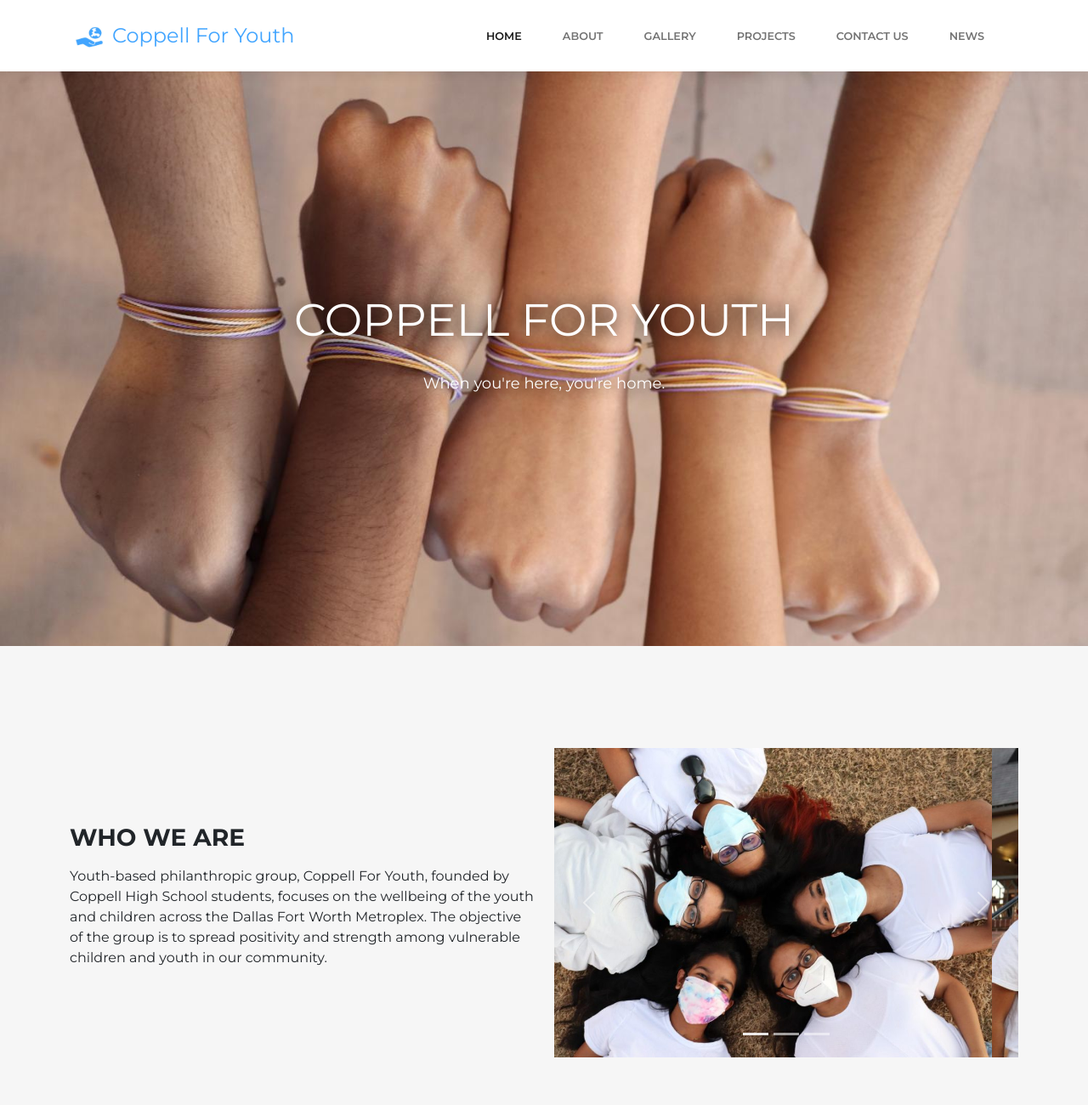
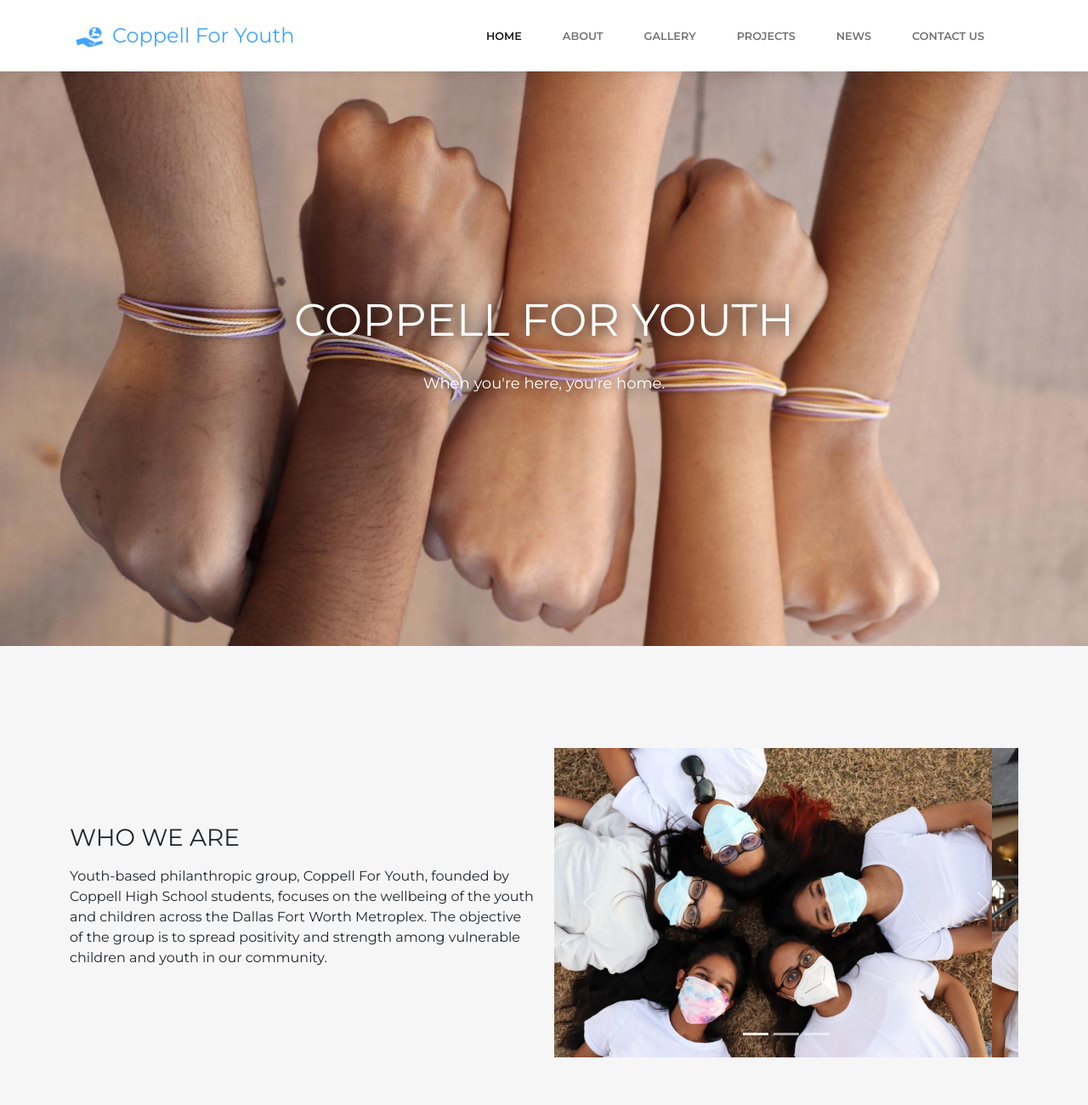
Before and after one commit to geeth24/coppellforyouth, a plain HTML site: page index.html in a window 1280 px wide. Shown: the top 1300 px of the page at 85% size. Drawn offline with Linux system fonts and the light colour scheme; some packages are replaced by stand-ins of ours; a script that the page names is missing.

Commit message:
Add files via upload

```diff
--- a/index.html
+++ b/index.html
@@ -25,8 +25,8 @@
                     <li class="nav-item"><a class="nav-link" href="about.html">About</a></li>
                     <li class="nav-item"><a class="nav-link" href="gallery.html">Gallery</a></li>
                     <li class="nav-item"><a class="nav-link" href="projects.html">Projects</a></li>
+                    <li class="nav-item"><a class="nav-link" href="news.html">News</a></li>
                     <li class="nav-item"><a class="nav-link" href="contactus.html">Contact Us</a></li>
-                    <li class="nav-item"><a class="nav-link" href="news.html">News</a></li>
                 </ul>
             </div>
         </div>
@@ -43,7 +43,7 @@
                 <div class="block-heading"></div>
                 <div class="row align-items-center">
                     <div class="col-md-6">
-                        <h3 style="font-weight: bold;">WHO WE ARE<br></h3>
+                        <h3>WHO WE ARE<br></h3>
                         <div class="getting-started-info">
                             <p>Youth-based philanthropic group, Coppell For Youth, founded by Coppell High School students, focuses on the wellbeing of the youth and children across the Dallas Fort Worth Metroplex. The objective of the group is to spread positivity and strength among vulnerable children and youth in our community.</p>
                         </div>
```
